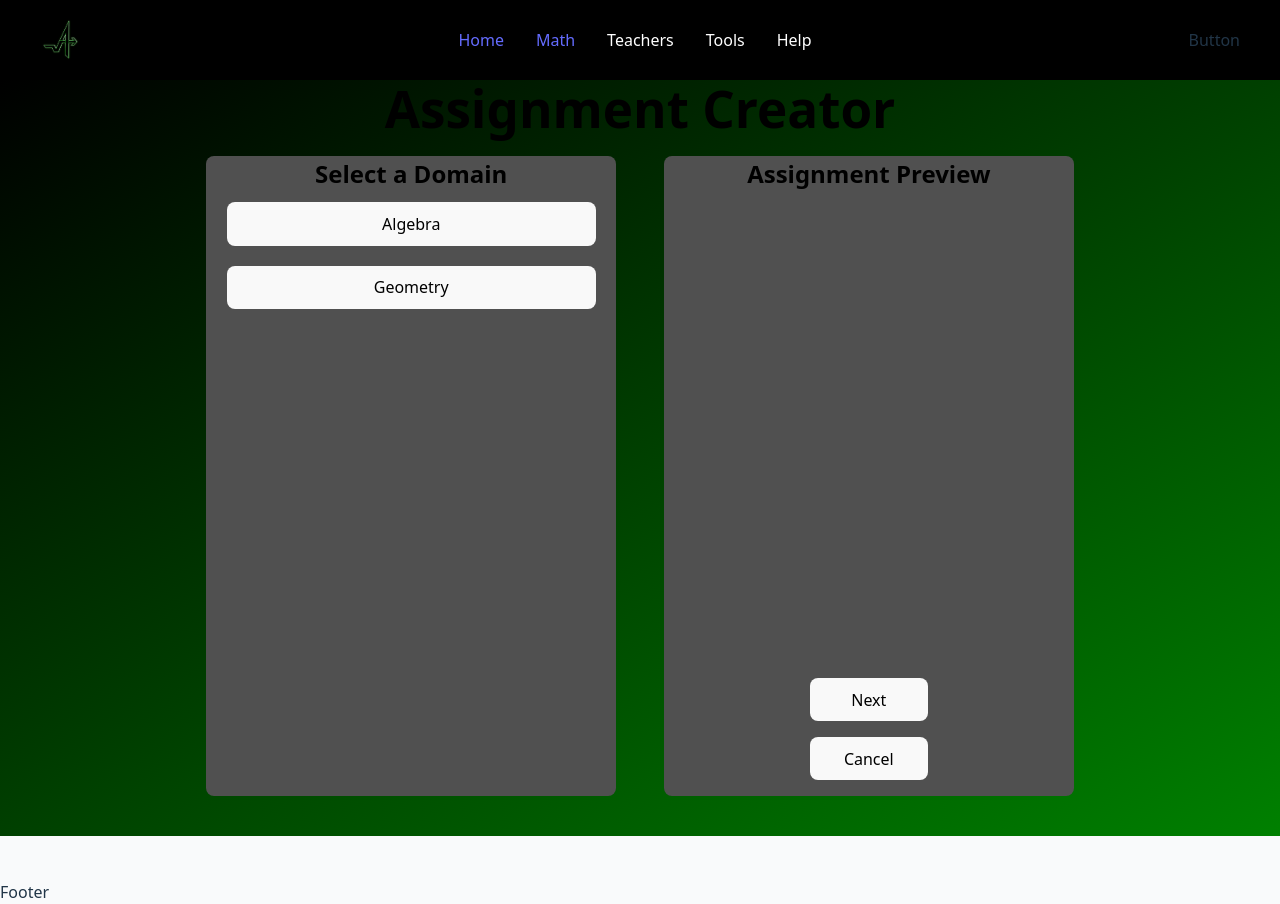
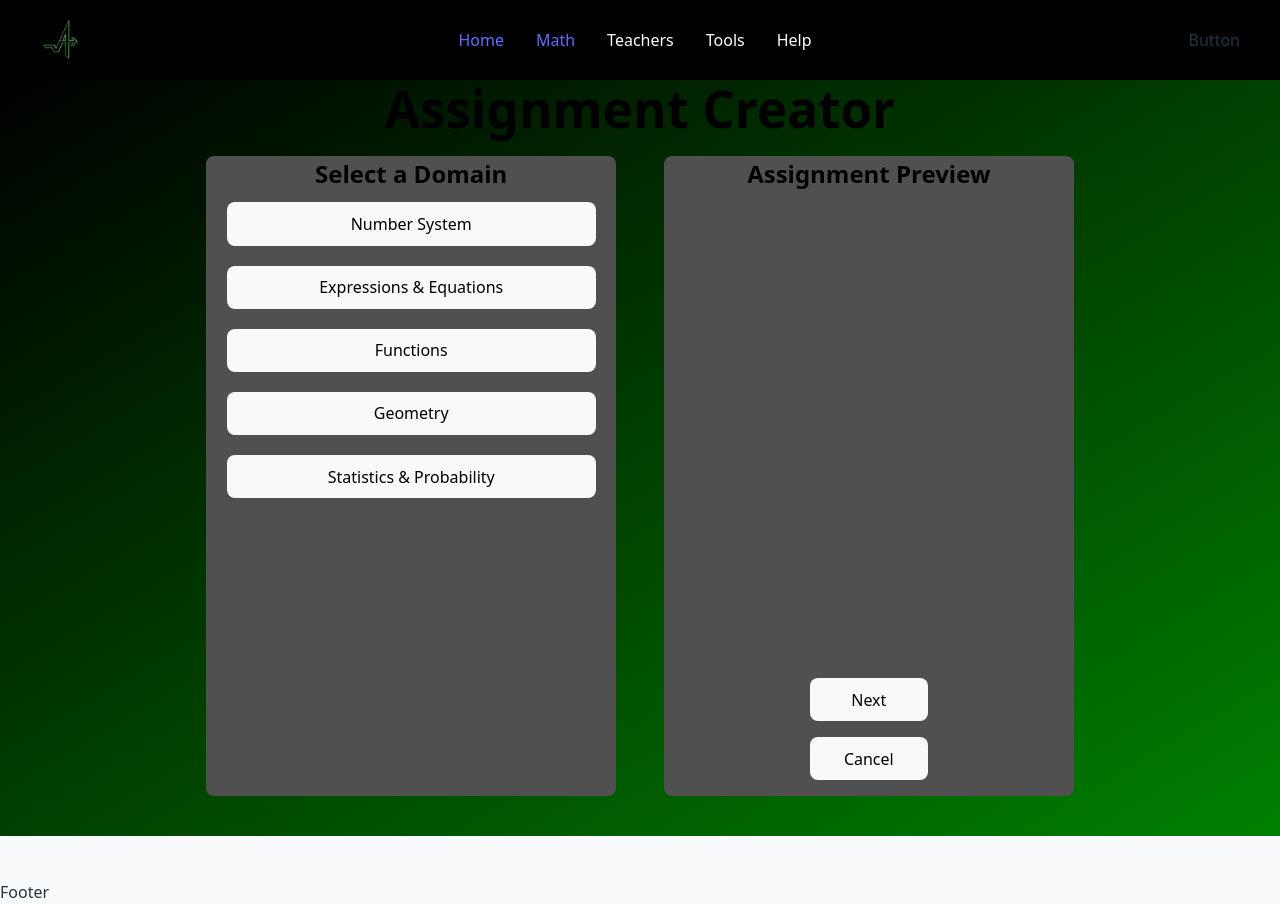
Before and after one commit to NCunningham12/axiom_frontend, a React (Vite) app: page /assignment-creator in a window 1280 px wide. Built offline with nearby package versions, Linux system fonts and the light colour scheme.

Commit message:
Got first two domains entered for testing

```diff
--- a/src/App.jsx
+++ b/src/App.jsx
@@ -5,6 +5,7 @@ import NavBar from './sections/NavBar';
 import Footer from './sections/Footer';
 import AssignmentCreator from './pages/AssignmentCreator';
 import AssignmentEditor from './pages/AssignmentEditor';
+import Assignment from './pages/Assignment';
 import './App.css';
 
 function App() {
@@ -17,6 +18,7 @@ function App() {
             <Route path="/" element={<Home />} />
             <Route path="/assignment-creator" element={<AssignmentCreator />} />
             <Route path="/assignment-editor" element={<AssignmentEditor />} />
+            <Route path="/assignment" element={<Assignment />} />
           </Routes>
         </div>
         <Footer />
--- a/src/curriculum/eighth.js
+++ b/src/curriculum/eighth.js
@@ -28,7 +28,7 @@ export default {
             {
               id: 'square-roots',
               slug: 'solving-perfect-squares',
-              name: 'Square Roots',
+              name: 'Solving Perfect Square Roots',
               standard: '8.NS.A.2',
             },
             {
@@ -51,31 +51,31 @@ export default {
           skills: [
             {
               id: 'exp-rules-pop',
-              slug: 'product-of-powers',
+              slug: 'productOfPowers',
               name: 'Exponent Rules (Product of Powers)',
               standard: '8.EE.A.1',
             },
             {
               id: 'exp-rules-qop',
-              slug: 'quotient-of-powers',
+              slug: 'quotientOfPowers',
               name: 'Exponent Rules (Quotient of Powers)',
               standard: '8.EE.A.1',
             },
             {
               id: 'exp-rules-ptp',
-              slug: 'power-to-a-power',
+              slug: 'powerToPower',
               name: 'Exponent Rules (Power To A Power)',
               standard: '8.EE.A.1',
             },
             {
               id: 'exp-rules-neg',
-              slug: 'negative-powers',
+              slug: 'negativePowers',
               name: 'Exponent Rules (Negative Powers)',
               standard: '8.EE.A.1',
             },
             {
               id: 'exp-rules-mix',
-              slug: 'mixed-rules',
+              slug: 'mixedExponentRules',
               name: 'Exponent Rules (Mixed)',
               standard: '8.EE.A.1',
             },
@@ -87,22 +87,28 @@ export default {
           name: 'Scientific Notation',
           skills: [
             {
-              id: '',
-              slug: '',
-              name: '',
-              standard: '',
+              id: 'conv-dec-to-sn',
+              slug: 'decimal-to-scientific',
+              name: 'Converting Decimal to Scientific Notation',
+              standard: '8.EE.A.3',
             },
-          ],
-        },
-        {
-          id: 'slope-intercept-form',
-          name: 'Slope Intercept Form',
-          skills: [
             {
-              id: '',
-              slug: '',
-              name: '',
-              standard: '',
+              id: 'conv-sn-to-dec',
+              slug: 'scientific-to-decimal',
+              name: 'Converting Scientific Notation to Decimal',
+              standard: '8.EE.A.3',
+            },
+            {
+              id: 'sn-add-sub',
+              slug: 'scientific-add-subtract',
+              name: 'Adding/Subtracting with Scientific Notation',
+              standard: '8.EE.A.4',
+            },
+            {
+              id: 'sn-mult-div',
+              slug: 'scientific-multiply-divide',
+              name: 'Multiplying/Dividing with Scientific Notation',
+              standard: '8.EE.A.4',
             },
           ],
         },
@@ -111,10 +117,28 @@ export default {
           name: 'Linear Equations',
           skills: [
             {
-              id: '',
-              slug: '',
-              name: '',
-              standard: '',
+              id: 'graph-slope-int',
+              slug: 'graph-slope-intercept',
+              name: 'Graphing From Slope-Intercept Form',
+              standard: '8.EE.B.6',
+            },
+            {
+              id: 'slope-y-int-eq',
+              slug: 'slope-and-y-intecept',
+              name: 'Determining Slope/Y-Intercept From an Equation',
+              standard: '8.EE.B.6',
+            },
+            {
+              id: 'slope-y-int-gr',
+              slug: 'slope-and-y-intecept-graph',
+              name: 'Determining Slope/Y-Intercept From a Graph',
+              standard: '8.EE.B.6',
+            },
+            {
+              id: 'multi-step',
+              slug: 'multi-step',
+              name: 'Solving Multi-Step Linear Equations',
+              standard: '8.EE.C.7',
             },
           ],
         },
@@ -123,10 +147,22 @@ export default {
           name: 'Systems of Linear Equations',
           skills: [
             {
-              id: '',
-              slug: '',
-              name: '',
-              standard: '',
+              id: 'graphing-systems',
+              slug: 'graphing-systems',
+              name: 'Graphing Systems of Linear Equations',
+              standard: '8.EE.C.8.A',
+            },
+            {
+              id: 'systems-substitution',
+              slug: 'systems-substitution',
+              name: 'Solving Systems Algebraically (Substitution)',
+              standard: '8.EE.C.8.B',
+            },
+            {
+              id: 'systems-elimination',
+              slug: 'systems-elimination',
+              name: 'Solving Systems Algebraically (Elimination)',
+              standard: '8.EE.C.8.B',
             },
           ],
         },
@@ -141,7 +177,25 @@ export default {
           name: 'Function Representations',
           skills: [
             {
-              id: '',
+              id: 'identify-funtcions',
+              slug: 'identify-funtcions',
+              name: 'Identifying Functions',
+              standard: '8.F.A.1',
+            },
+            {
+              id: 'create-function-tables',
+              slug: 'create-function-tables',
+              name: 'Creating Function Tables',
+              standard: '8.F.A.1',
+            },
+            {
+              id: 'roc-from-tables',
+              slug: 'roc-from-tables',
+              name: 'Determining Rate of Change From a Table',
+              standard: '8.F.A.2',
+            },
+            {
+              id: '1',
               slug: '',
               name: '',
               standard: '',
@@ -153,7 +207,7 @@ export default {
           name: 'Qualitative Graphs',
           skills: [
             {
-              id: '',
+              id: '2',
               slug: '',
               name: '',
               standard: '',
@@ -171,7 +225,7 @@ export default {
           name: 'Transformations',
           skills: [
             {
-              id: '',
+              id: '3',
               slug: '',
               name: '',
               standard: '',
@@ -183,7 +237,7 @@ export default {
           name: 'Triangles',
           skills: [
             {
-              id: '',
+              id: '4',
               slug: '',
               name: '',
               standard: '',
@@ -195,7 +249,7 @@ export default {
           name: 'Parallels With Transversals',
           skills: [
             {
-              id: '',
+              id: '5',
               slug: '',
               name: '',
               standard: '',
@@ -207,7 +261,7 @@ export default {
           name: 'Pythagorean Theorem',
           skills: [
             {
-              id: '',
+              id: '6',
               slug: '',
               name: '',
               standard: '',
@@ -219,7 +273,7 @@ export default {
           name: 'Volume Of Curved Figures',
           skills: [
             {
-              id: '',
+              id: '7',
               slug: '',
               name: '',
               standard: '',
@@ -237,7 +291,7 @@ export default {
           name: 'Scatter Plots',
           skills: [
             {
-              id: '',
+              id: '8',
               slug: '',
               name: '',
               standard: '',
@@ -249,7 +303,7 @@ export default {
           name: 'Relative Frequency',
           skills: [
             {
-              id: '',
+              id: '9',
               slug: '',
               name: '',
               standard: '',
--- a/src/pages/AssignmentCreator.jsx
+++ b/src/pages/AssignmentCreator.jsx
@@ -1,6 +1,7 @@
 import React, { useState, useEffect } from 'react';
 import './AssignmentCreator.css';
 import { Link, useNavigate } from 'react-router-dom';
+import curriculum from '../curriculum';
 
 const AssignmentCreator = () => {
   const [selectedDomain, setSelectedDomain] = useState(null);
@@ -31,35 +32,38 @@ const AssignmentCreator = () => {
   };
 
   // Sample placeholder data
-  const domains = [
-    {
-      id: 1,
-      name: 'Algebra',
-      subdomains: [
-        {
-          id: 101,
-          name: 'Linear Equations',
-          topics: ['One-Step', 'Two-Step', 'Word Problems'],
-        },
-        {
-          id: 102,
-          name: 'Inequalities',
-          topics: ['Graphing Inequalities', 'Solving Inequalities', 'Compound'],
-        },
-      ],
-    },
-    {
-      id: 2,
-      name: 'Geometry',
-      subdomains: [
-        {
-          id: 201,
-          name: 'Pythagorean Theorem',
-          topics: ['Solving PT', 'PT Word Problems'],
-        },
-      ],
-    },
-  ];
+  // const domains = [
+  //   {
+  //     id: 1,
+  //     name: 'Algebra',
+  //     subdomains: [
+  //       {
+  //         id: 101,
+  //         name: 'Linear Equations',
+  //         topics: ['One-Step', 'Two-Step', 'Word Problems'],
+  //       },
+  //       {
+  //         id: 102,
+  //         name: 'Inequalities',
+  //         topics: ['Graphing Inequalities', 'Solving Inequalities', 'Compound'],
+  //       },
+  //     ],
+  //   },
+  //   {
+  //     id: 2,
+  //     name: 'Geometry',
+  //     subdomains: [
+  //       {
+  //         id: 201,
+  //         name: 'Pythagorean Theorem',
+  //         topics: ['Solving PT', 'PT Word Problems'],
+  //       },
+  //     ],
+  //   },
+  // ];
+
+  const grade = '8th';
+  const domains = curriculum[grade].domains;
 
   return (
     <div className="ac-container">
@@ -92,9 +96,9 @@ const AssignmentCreator = () => {
               </button>
               <h2 className="domain-name">{selectedDomain.name}</h2>
               <div className="topic-wrapper">
-                {selectedDomain.subdomains.map((sub) => (
+                {selectedDomain.concepts.map((concept) => (
                   <div
-                    key={sub.id}
+                    key={concept.id}
                     style={{ margin: '10px 0' }}
                     className="topic-card"
                   >
@@ -102,23 +106,26 @@ const AssignmentCreator = () => {
                       className="sub-button"
                       onClick={() =>
                         setExpandedSubdomain((prev) =>
-                          prev === sub.id ? null : sub.id
+                          prev === concept.id ? null : concept.id
                         )
                       }
                     >
-                      {sub.name}
+                      {concept.name}
                     </button>
 
-                    {expandedSubdomain === sub.id && (
+                    {expandedSubdomain === concept.id && (
                       <ul>
-                        {sub.topics.map((topic) => (
-                          <li className="topic-li" key={topic}>
-                            <span>{topic}</span>
+                        {concept.skills.map((skill) => (
+                          <li className="topic-li" key={skill.name}>
+                            <span>{skill.name}</span>
                             <button
                               className="add-btn"
                               onClick={() => {
-                                console.log(topic);
-                                setAssignmentTopics((prev) => [...prev, topic]);
+                                console.log(skill.name);
+                                setAssignmentTopics((prev) => [
+                                  ...prev,
+                                  skill.name,
+                                ]);
                               }}
                             >
                               Add
--- a/src/pages/AssignmentEditor.jsx
+++ b/src/pages/AssignmentEditor.jsx
@@ -2,6 +2,7 @@ import { useLocation } from 'react-router-dom';
 import { useEffect, useState } from 'react';
 import OneStepEditor from '../components/editors/OneStepEditor';
 import PythagSolvingEditor from '../components/editors/PythagSolvingEditor';
+import PoPEditor from '../components/editors/PoPEditor';
 import './AssignmentEditor.css';
 
 const AssignmentEditor = () => {
@@ -24,6 +25,8 @@ const AssignmentEditor = () => {
         return <OneStepEditor />;
       case 'Solving PT':
         return <PythagSolvingEditor />;
+      case 'Exponent Rules (Product of Powers)':
+        return <PoPEditor />;
       default:
         return (
           <div style={{ color: '#999' }}>
```
Also changed, not shown: src/components/editors/OneStepEditor.jsx (deleted, +0 -7 lines), src/components/editors/PoPEditor.jsx (added, +9 -0 lines), src/pages/Assignment.jsx (added, +10 -0 lines), src/pages/Assignment.css (added), src/utils/generators/productOfPowers.js (added).
